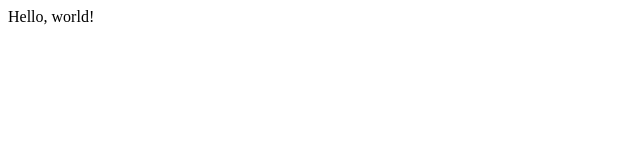
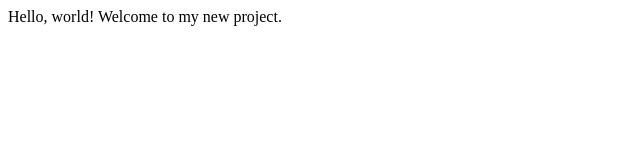
Before and after one commit to ZeroVM-dot/lecture1, a plain HTML site: page index.html in a window 1280 px wide. Shown: the whole page, without its empty margins (0-640 px from the left). Drawn offline with Linux system fonts and the light colour scheme.

Commit message:
Added another line

```diff
--- a/index.html
+++ b/index.html
@@ -5,5 +5,6 @@
 </head>
 <body>
   Hello, world!
+  Welcome to my new project.
 </body>
 </html>
```
